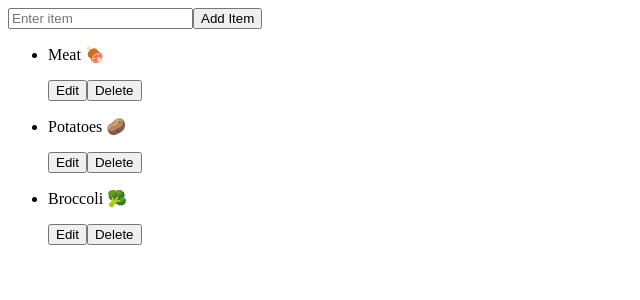
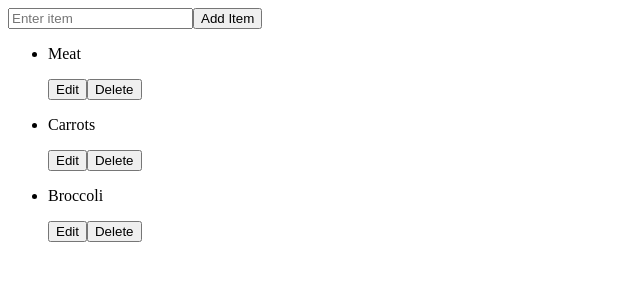
Before and after one commit to zcaldwell/react-shoppinglist-fromscratch, a React app: page / in a window 1280 px wide. Shown: the top 300 px of the page, without its empty margins (0-640 px from the left). Built offline with nearby package versions, Linux system fonts and the light colour scheme.

Commit message:
testing done

```diff
--- a/src/views/ShoppingList/ShoppingList.jsx
+++ b/src/views/ShoppingList/ShoppingList.jsx
@@ -2,9 +2,9 @@ import React, { useReducer, useState } from 'react';
 import ItemList from '../../components/ItemList';
 
 const initialItems = [
-  { id: 0, text: 'Meat 🍖', done: false },
-  { id: 1, text: 'Potatoes 🥔', done: false },
-  { id: 2, text: 'Broccoli 🥦', done: false },
+  { id: 0, text: 'Meat' },
+  { id: 1, text: 'Carrots' },
+  { id: 2, text: 'Broccoli' },
 ];
 
 function itemReducer(items, action) {
```
Also changed, not shown: 1 other file (tests, documents, lock files or other folders).
